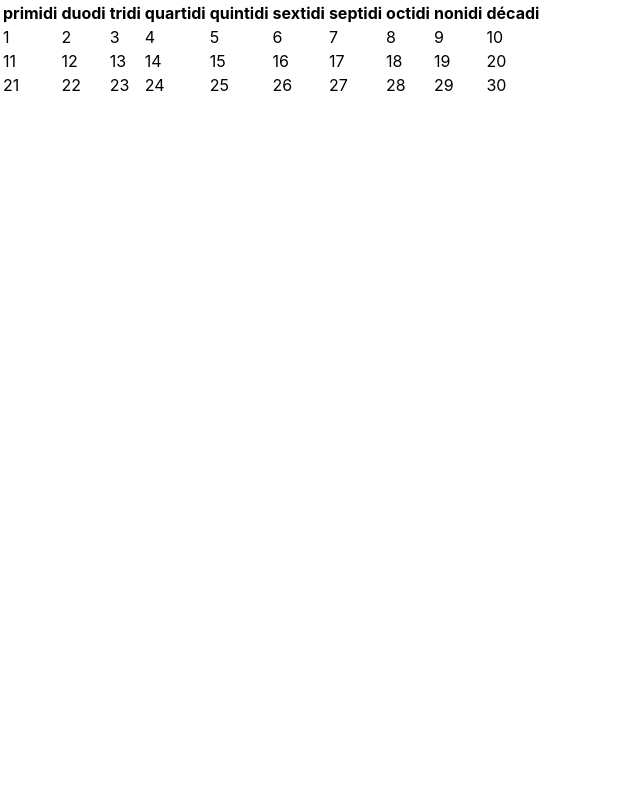
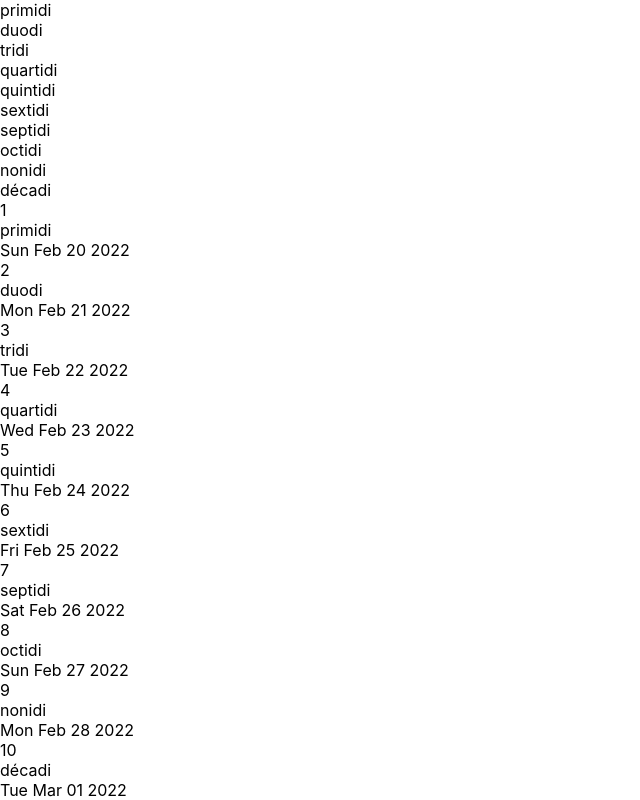
Before and after one commit to quantum5/qcal, a React (Create React App) app: page / in a window 1280 px wide. Shown: the top 800 px of the page, without its empty margins (0-640 px from the left). Built offline with nearby package versions, Linux system fonts and the light colour scheme.

Commit message:
Display Gregorian date

```diff
--- a/src/Calendar.tsx
+++ b/src/Calendar.tsx
@@ -1,5 +1,5 @@
 import React from 'react';
-import {Day, decadeNames, frJDN, Month} from './dates';
+import {Day, decadeNames, frJDN, jdnGregorian, Month} from './dates';
 
 type MonthProps = {
     year: number;
@@ -19,35 +19,34 @@ export type CalendarProps = DateProps & {
 type CalendarState = {};
 
 function DecadeName({name}: { name: string }): JSX.Element {
-    return <th className="DecadeName">{name}</th>;
+    return <div className="DecadeName">{name}</div>;
 }
 
 function DayDetail({jdn}: { jdn: number }): JSX.Element {
     return <div className="DayDetail">
-        <div className="DayDetail-gregorian">{}</div>
+        <div className="DayDetail-gregorian">{jdnGregorian(jdn).toDateString()}</div>
     </div>;
 }
 
 function NormalDay({year, month, day, isToday}: DateProps & { isToday: boolean }): JSX.Element {
-    return <td className={`Day NormalDay ${isToday ? 'Day-today' : ''}`}>
+    return <div className={`Day NormalDay ${isToday ? 'Day-today' : ''}`}>
         <div className="Day-name">{day}</div>
+        <div className="Day-decade">{decadeNames[(day - 1) % 10]}</div>
         <DayDetail jdn={frJDN(year, month, day)}/>
-    </td>;
+    </div>;
 }
 
 function NormalMonth({year, month}: MonthProps): JSX.Element {
     const decadeHeads = decadeNames.map(name => <DecadeName name={name}/>);
-    return <table>
-        <thead>
-        <tr className="Month-decadeHead">{decadeHeads}</tr>
-        </thead>
-        <tbody>{
-            Array.from(Array(3).keys()).map(i => <tr className="Month-decade">{
+    return <div className="Month">
+        <div className="Month-decadeHead">{decadeHeads}</div>
+        <div className="Month-decades">{
+            Array.from(Array(3).keys()).map(i => <div className="Month-decade">{
                 Array.from(Array(10).keys()).map(j =>
                     <NormalDay year={year} month={month} day={i * 10 + j + 1 as Day} isToday={false}/>)
-            }</tr>)
-        }</tbody>
-    </table>;
+            }</div>)
+        }</div>
+    </div>;
 }
 
 export class Calendar extends React.Component<CalendarProps, CalendarState> {
```
